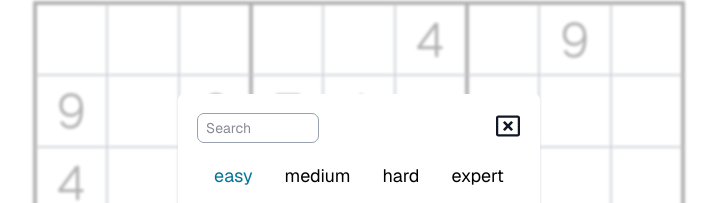
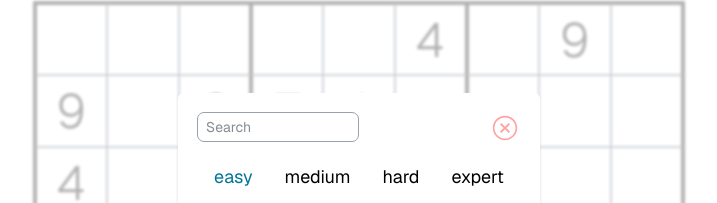
Before and after one commit to kensunjaya/next-sudoku, a Next.js app: page / in a window 1280 px wide. Both pictures are taken after a click on the icon 332 px from the left and 36 px from the top of the page. Shown: the part 207-410 px from the top of the page, without its empty margins (281-998 px from the left). Built offline with nearby package versions, Linux system fonts and the light colour scheme; no server answers; the database is empty.

Commit message:
change close icon

```diff
--- a/src/components/Leaderboard.tsx
+++ b/src/components/Leaderboard.tsx
@@ -2,7 +2,7 @@ import { Difficulty, Scoreboard } from "@/interfaces/Types";
 import { findAll } from "@/utilities/Mongo";
 import { formatTime } from "@/utilities/UtilFunctions";
 import { useEffect, useState } from "react";
-import { FaRegWindowClose } from "react-icons/fa";
+import { IoIosCloseCircleOutline } from "react-icons/io";
 import Navbar from "./Navbar";
 import { PuffLoader } from "react-spinners";
 
@@ -41,9 +41,9 @@ const Leaderboard: React.FC<LeaderboardProps> = ({setState, defaultDifficulty})
   return (
     <div className="fixed inset-0 bg-transparent w-full h-full backdrop-opacity-80 overflow-y-auto text-gray-900 dark:text-white flex flex-col items-center justify-center z-100">
       <div className="bg-white dark:bg-black px-5 pb-10 pt-5 rounded-md">
-        <div className="flex justify-between w-full text-2xl">
-          <input onChange={(e) => setSearch(e.target.value)} type="text" placeholder="Search" className=" outline-1 outline-gray-400 rounded-md text-sm px-2 w-30 focus:outline-blue-500 py-1" />
-          <FaRegWindowClose onClick={() => setState()} className="hover:cursor-pointer hover:shadow-xl"/>
+        <div className="flex justify-between items-start w-full text-2xl">
+          <input onChange={(e) => setSearch(e.target.value)} type="text" placeholder="Search" className=" outline-1 outline-gray-400 rounded-md text-sm px-2 w-40 focus:outline-blue-500 py-1" />
+          <IoIosCloseCircleOutline onClick={() => setState()} className="hover:cursor-pointer text-red-300 text-3xl hover:shadow-xl"/>
         </div>
         <Navbar difficulty={difficulty} setDifficulty={setDifficulty} />
         {loading ? (
```
